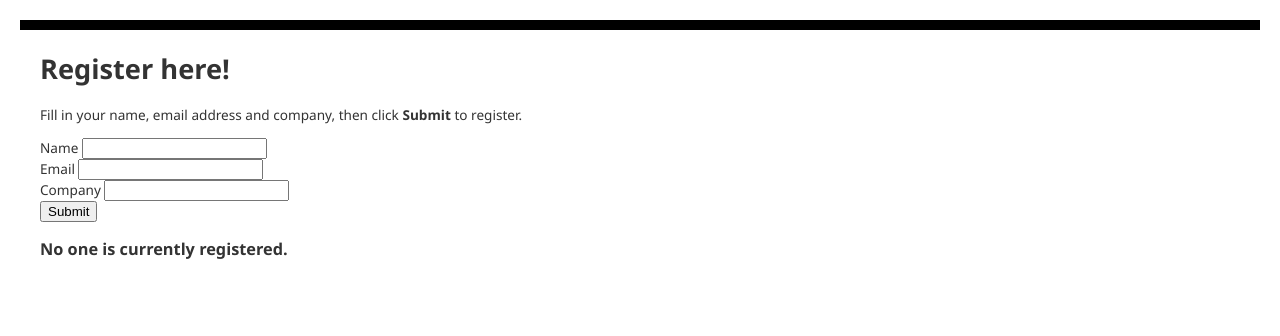
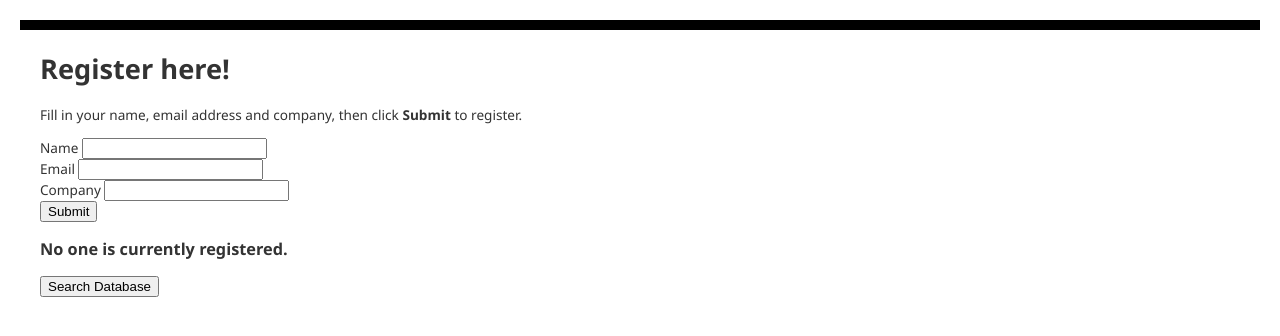
Before and after one commit to mnemec/database, a PHP site: page / in a window 1280 px wide. Shown: the top 336 px of the page. Run offline with PHP 8.4, Linux system fonts and the light colour scheme; data that the repository does not hold is empty.

Commit message:
initial commit

```diff
--- a/index.php
+++ b/index.php
@@ -23,6 +23,7 @@
       Email <input type="text" name="email" id="email"/></br>
       Company <input type="text" name="Company" id="Company"/></br>
       <input type="submit" name="submit" value="Submit" />
+
 </form>
 <?php
     // DB connection info
@@ -84,5 +85,9 @@
         echo "<h3>No one is currently registered.</h3>";
     }
 ?>
+
+<p>
+  <button onclick = "location.href='search.php'"> Search Database </button>
+</p>
 </body>
 </html>
```
Also changed, not shown: search.php (added, +9 -0 lines).
